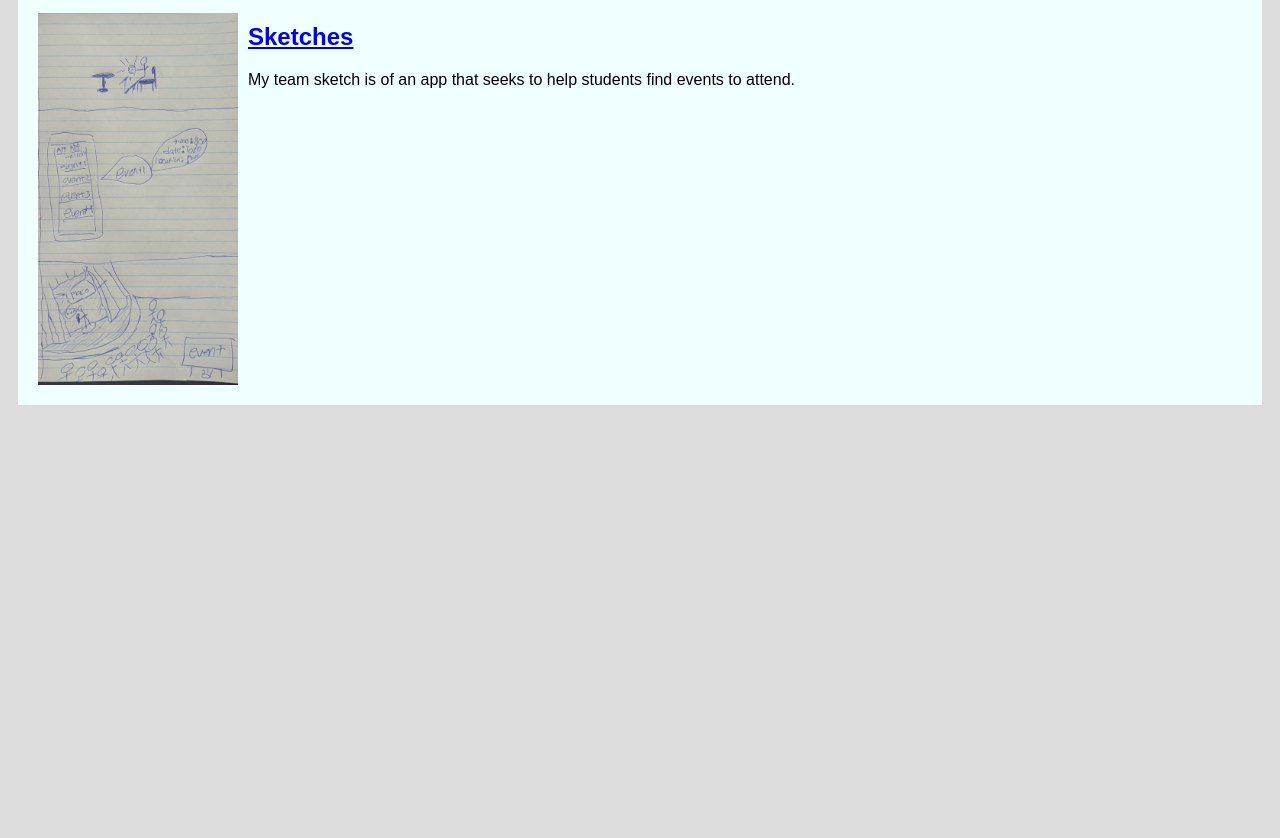
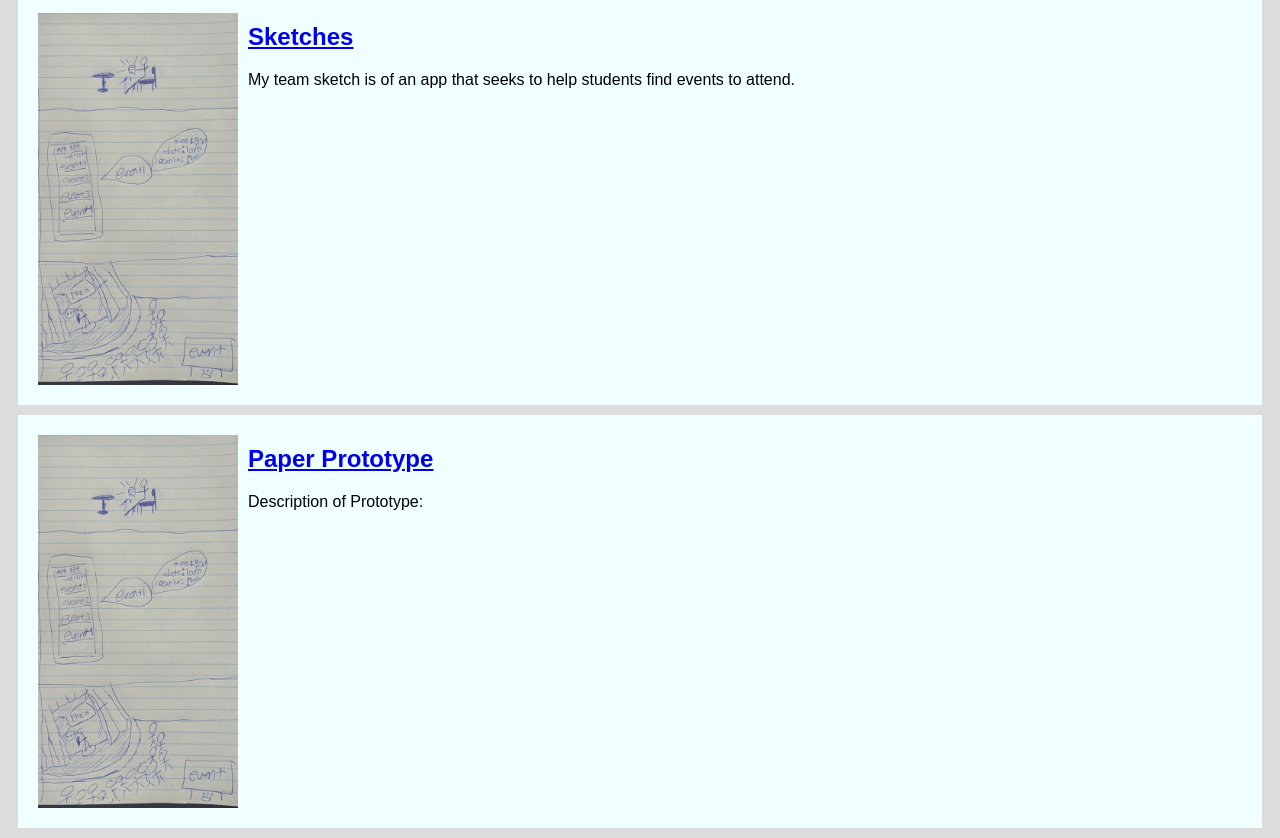
Before and after one commit to GavinEudy/GavinEudy.github.io, a plain HTML site: page index.html in a window 1280 px wide. Shown: the part 1120-1958 px from the top of the page. Before the commit the page ends 1535 px from the top, so only its background shows below. Drawn offline with Linux system fonts and the light colour scheme.

Commit message:
Update index.html

```diff
--- a/index.html
+++ b/index.html
@@ -63,5 +63,17 @@
         </p>
     </section>
 </section>
+<!---Paper Prototype Assignment-->
+<section class="assign">
+    <img src="images/PXL_20231113_194434933.jpg">
+    <section class="assign-det">
+        <a href="files/PXL_20231113_194434933.pdf">
+            <h2>Paper Prototype</h2>
+        </a>
+        <p>
+            Description of Prototype:
+        </p>
+    </section>
+</section>
     </body>
 </html>
```
